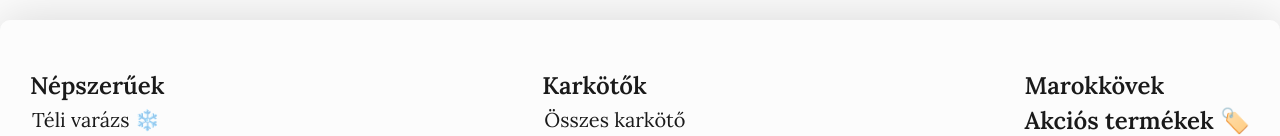
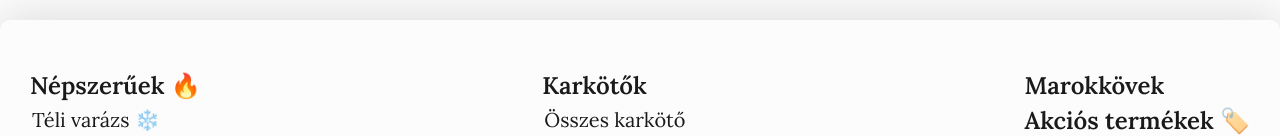
Before and after one commit to zocsen/csodaasvanyok-frontend, a React (Create React App) app: page /termekek/marokkovek in a window 1280 px wide. Both pictures are taken after a click on the button "Termékek". Shown: the part 120-256 px from the top of the page. Built offline with nearby package versions, Linux system fonts and the light colour scheme; no server answers.

Commit message:
added fire emoji after popular category

```diff
--- a/src/csodaasvanyok/components/Header/DesktopAccordion.jsx
+++ b/src/csodaasvanyok/components/Header/DesktopAccordion.jsx
@@ -58,7 +58,7 @@ export default function DesktopAccordion() {
         <div className="desktop-accordion-container">
           <nav className="desktop-menu-navigation">
             <ul className="desktop-menu-items">
-              <h2>Népszerűek</h2>
+              <h2>Népszerűek 🔥</h2>
               <li>
                 <Link onClick={handleLinkClick} to="/termekek/teli-termekek">
                   Téli varázs ❄️
--- a/src/csodaasvanyok/components/Header/MobileAccordion.jsx
+++ b/src/csodaasvanyok/components/Header/MobileAccordion.jsx
@@ -79,7 +79,7 @@ export default function MobileAccordion() {
         </div>
 
         <hr />
-        <AccordionItem title="Népszerűek">
+        <AccordionItem title="Népszerűek 🔥">
           <li>
             <Link onClick={handleLinkClick} to="/termekek/teli-termekek">
               Téli varázs ❄️
```
